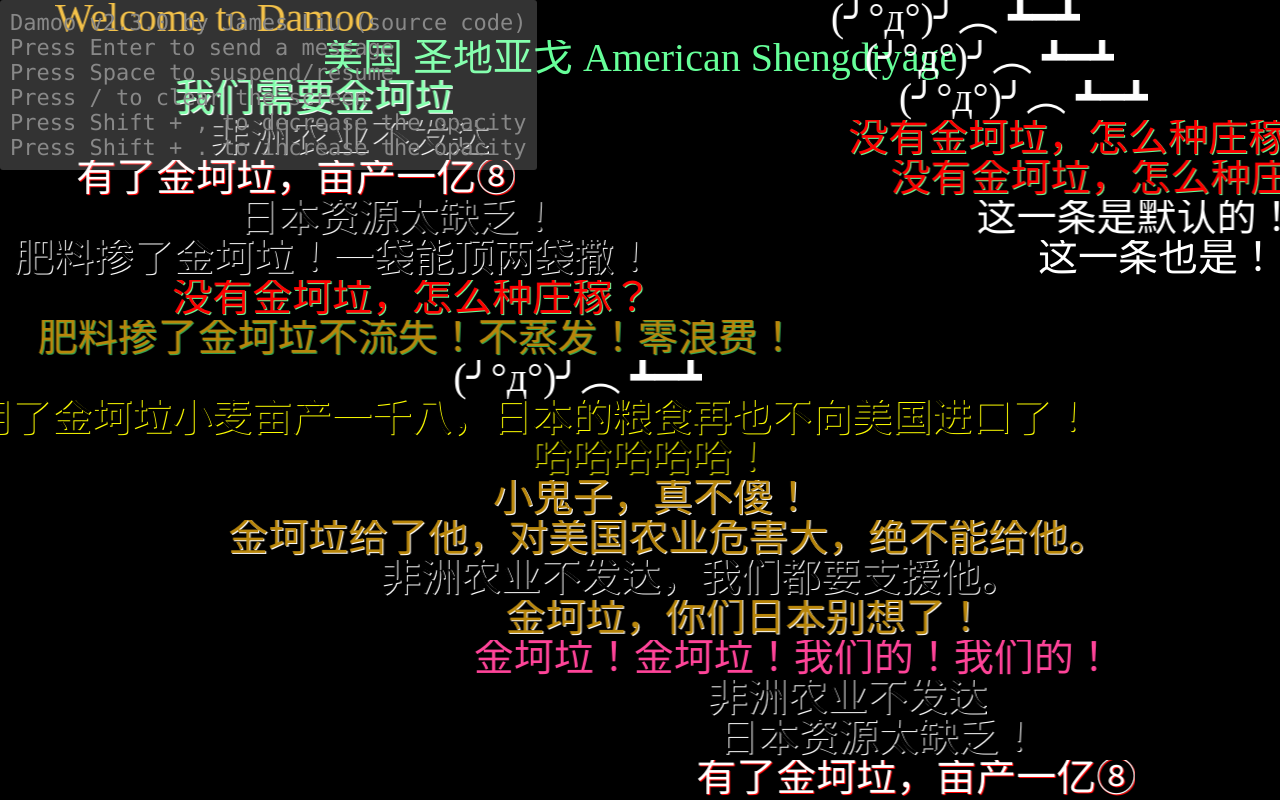
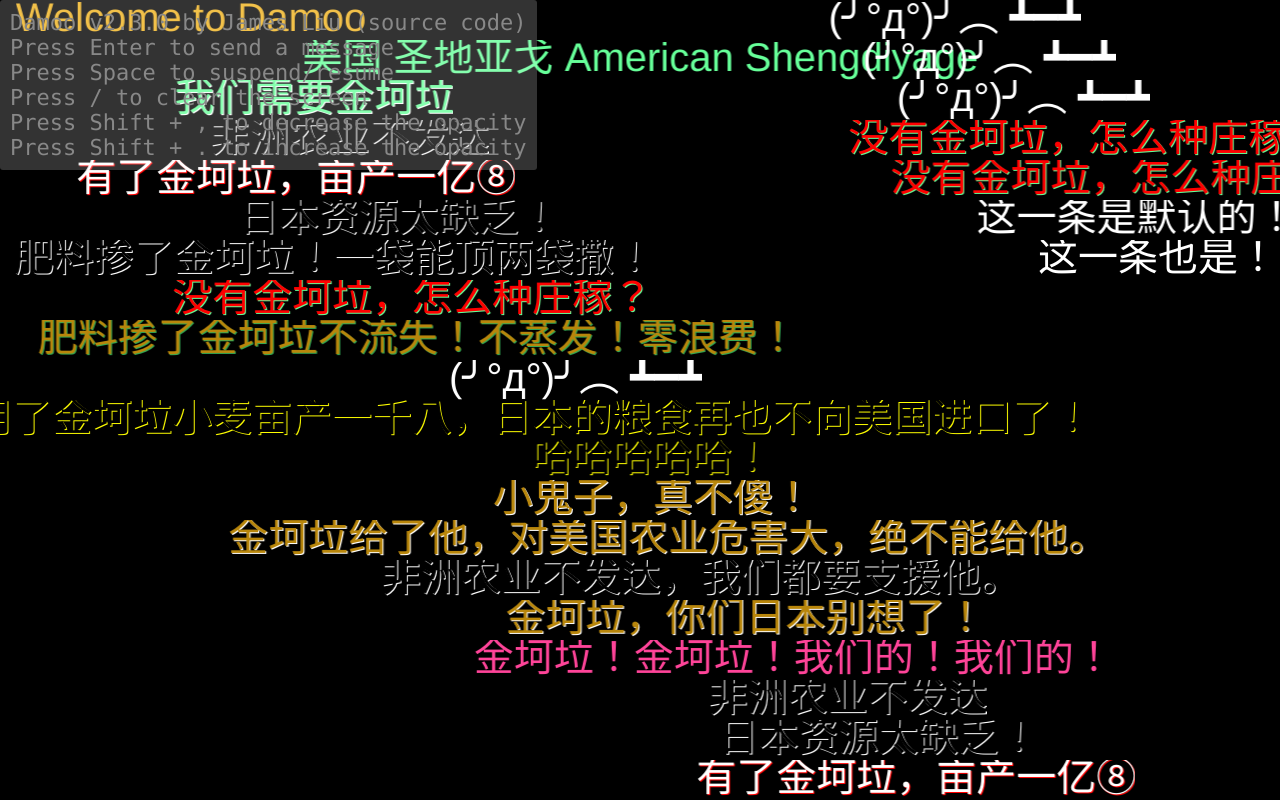
Before and after one commit to jamesliu96/damoo, a plain HTML site: page index.html in a window 1280 px wide. Drawn offline with Linux system fonts and the light colour scheme.

Commit message:
update index.html

```diff
--- a/index.html
+++ b/index.html
@@ -60,7 +60,7 @@ scrn.style.opacity = 1;
 
 document.getElementById('dm-version').innerHTML = Damoo.version;
 
-var damoo = new Damoo('dm-screen', 'dm-canvas', 20, 'Helvatica');
+var damoo = new Damoo('dm-screen', 'dm-canvas', 20, 'Helvetica');
 
 damoo.play();
 
```
